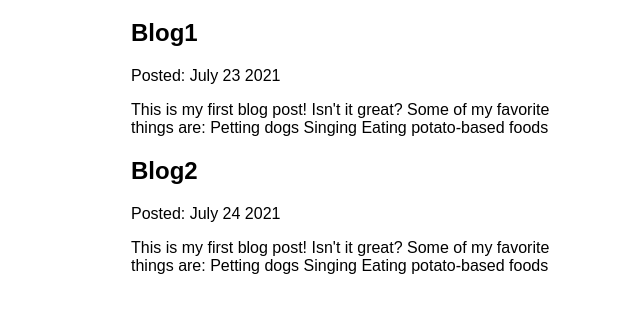
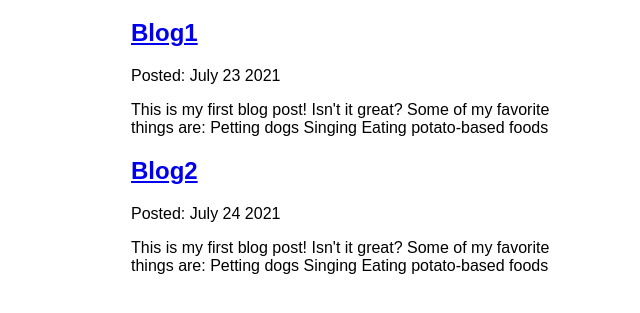
Before and after one commit to mayuehit/gatsby, a Gatsby site: page /blog in a window 1280 px wide. Shown: the part 157-470 px from the top of the page, without its empty margins (299-939 px from the left). Built offline with nearby package versions, Linux system fonts and the light colour scheme; Gatsby itself is replaced by a stand-in of ours.

Commit message:
[init]update link of blog

```diff
--- a/src/pages/blog/index.js
+++ b/src/pages/blog/index.js
@@ -1,7 +1,7 @@
 import * as React from "react";
 import Layout from "../../components/layout";
 import Seo from "../../components/seo";
-import { graphql } from "gatsby";
+import { graphql, Link } from "gatsby";
 
 const BlogPage = ({ data }) => {
   return (
@@ -9,7 +9,11 @@
       <ul>
         {data.allMdx.nodes.map((node) => (
           <article key={node.id}>
-            <h2>{node.frontmatter.title}</h2>
+            <h2>
+              <Link to={`/blog/${node.frontmatter.slug}`}>
+                {node.frontmatter.title}
+              </Link>
+            </h2>
             <p>Posted: {node.frontmatter.date}</p>
             <p>{node.excerpt}</p>
           </article>
@@ -27,6 +31,7 @@
         frontmatter {
           date(formatString: "MMMM DD YYYY")
           title
+          slug
         }
         excerpt
       }
```
Also changed, not shown: README.md.
